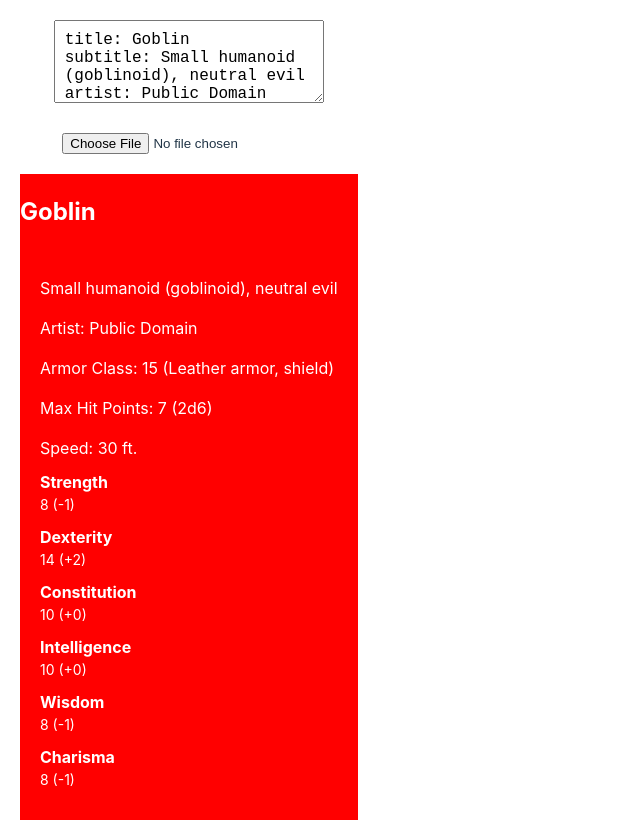
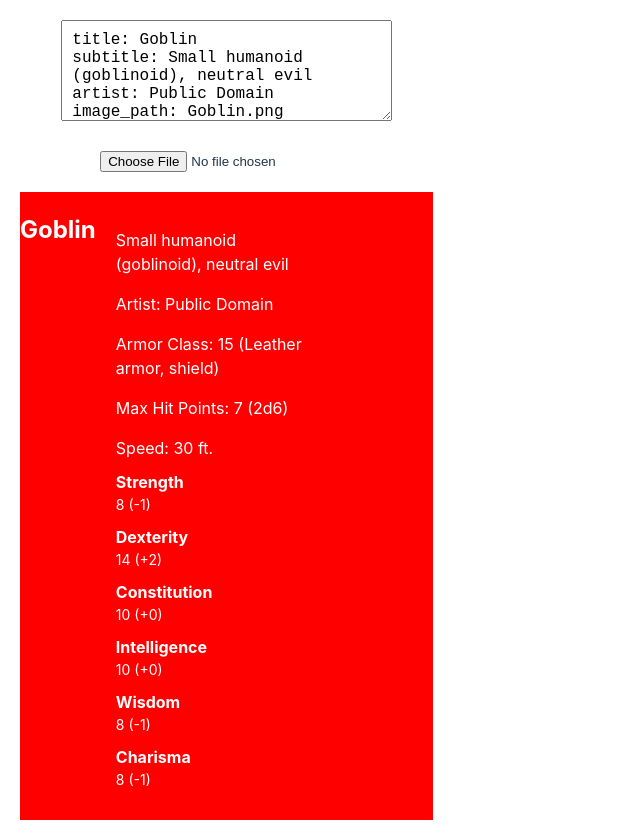
Before and after one commit to alessandriLuca/dndtool, a React (Vite) app: page / in a window 1280 px wide. Shown: the whole page, without its empty margins (0-640 px from the left). Built offline with nearby package versions, Linux system fonts and the light colour scheme.

Commit message:
automatic push

```diff
--- a/src/App.css
+++ b/src/App.css
@@ -25,23 +25,23 @@
   background-color: #ff0000; /* Rosso */
   color: #ffffff; /* Testo bianco per contrasto */
   display: flex;
-  flex-direction: column; /* Cambiato da 'row' a 'column' */
+  flex-direction: row; /* Imposta il layout a riga */
   align-items: flex-start; /* Allinea i figli a sinistra */
 }
 
-.image-container {
-  max-width: 100%;
+.title-image-container {
+  max-width: 50%; /* Occupa la metà del container */
   overflow: hidden;
 }
 
-.image-container img {
-  max-width: 100%;
+.title-image-container img {
+  width: 100%; /* Rendi l'immagine larga quanto il suo contenitore */
   height: auto;
   margin-bottom: 10px;
 }
 
 .info-container {
-  width: 100%; /* Occupa tutta la larghezza del container */
+  max-width: 50%; /* Occupa la metà del container */
   padding: 20px;
 }
 
--- a/src/App.jsx
+++ b/src/App.jsx
@@ -20,7 +20,7 @@ function Preview({ yamlData, imageUrl }) {
   return (
     <div className="preview-container">
       <h2>{yamlData.title}</h2>
-      <div className="image-container">
+      <div className="title-image-container">
         {imageUrl && <img src={imageUrl} alt={yamlData.title} />}
       </div>
       <div className="info-container">
@@ -59,6 +59,7 @@ function Preview({ yamlData, imageUrl }) {
     </div>
   );
 }
+
 
 
 
```
